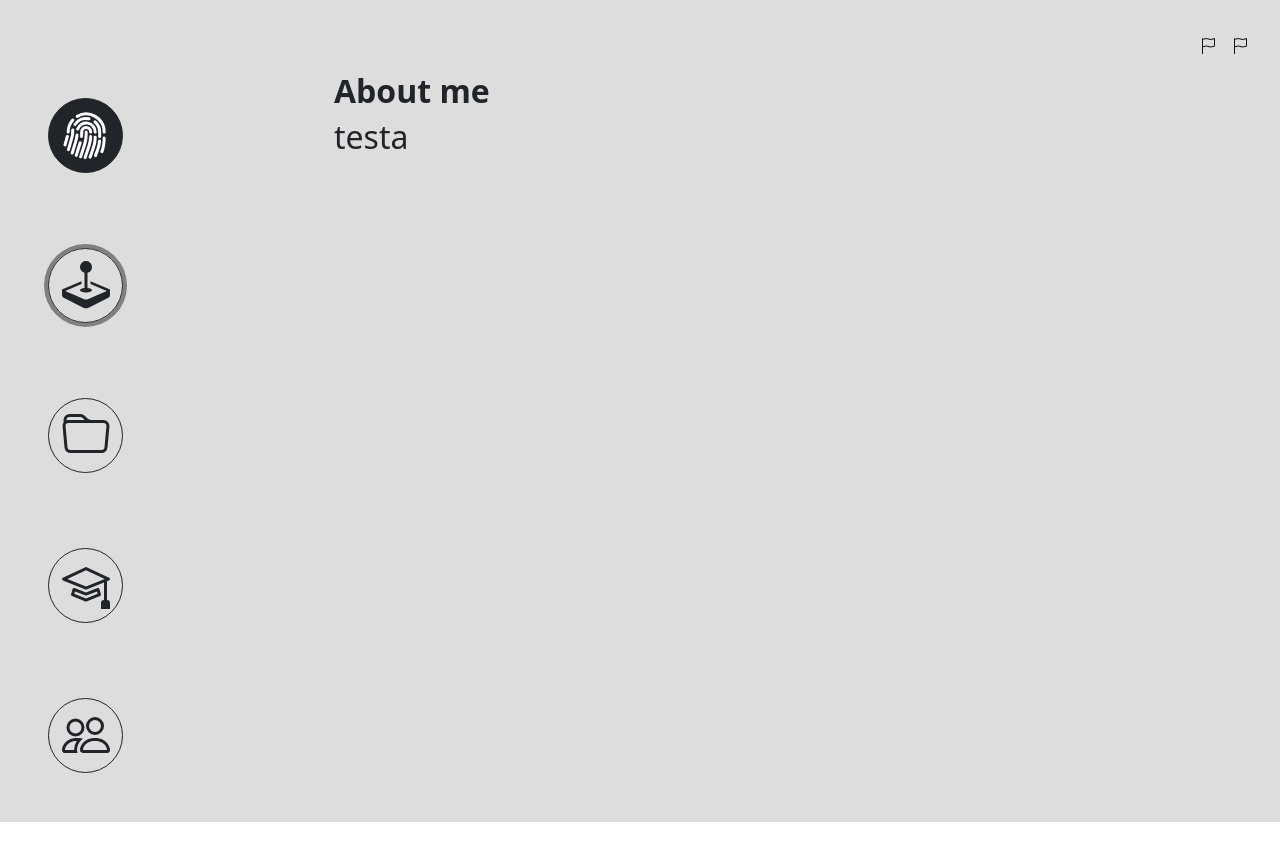
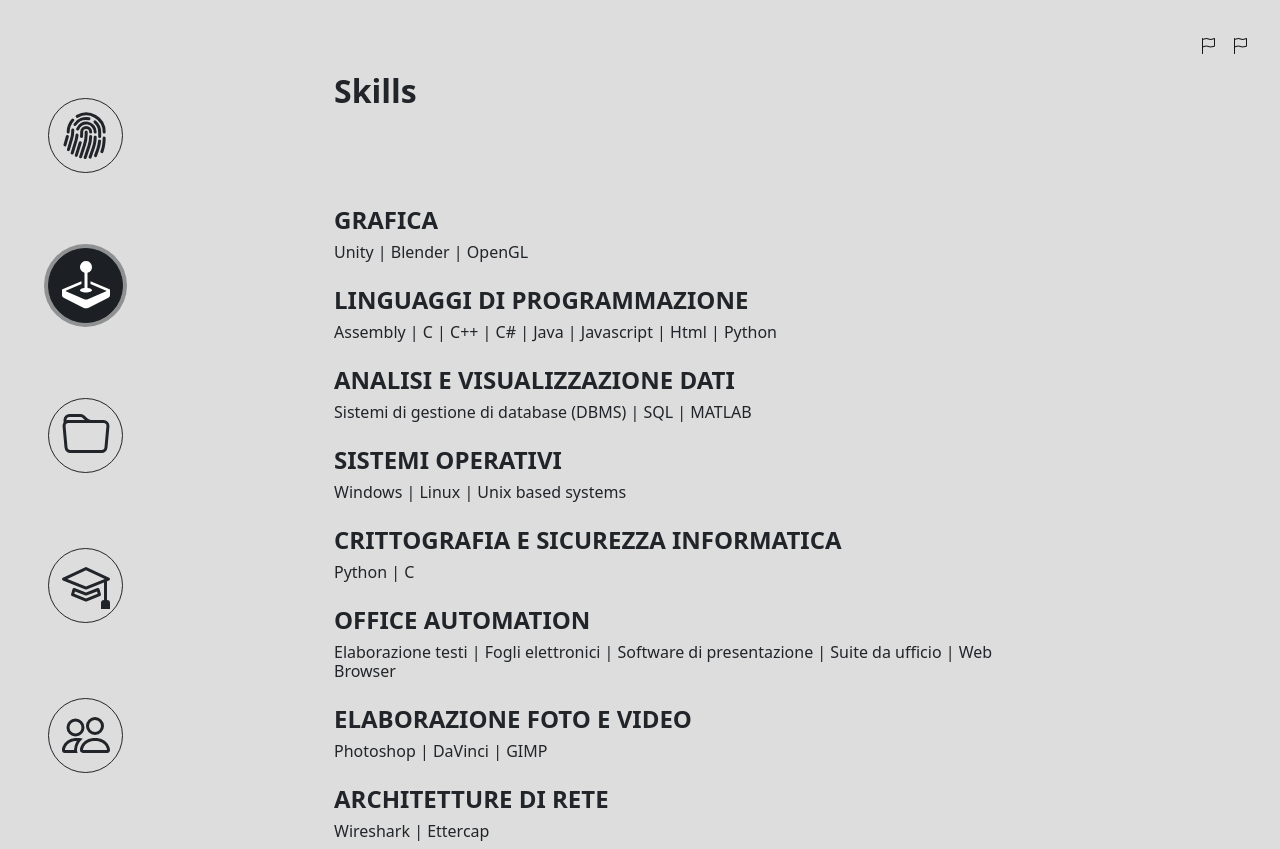
Before and after one commit to FrancescoB97/FrancescoB97.github.io, a React (Create React App) app: page /AboutMe in a window 1280 px wide. Both pictures are taken after a click on the item 97 px from the left and 297 px from the top of the page. Before the commit the page ends 822 px from the top, so only its background shows below. Built offline with nearby package versions, Linux system fonts and the light colour scheme.

Commit message:
feat: Skills aggiunto

```diff
--- a/public/index.html
+++ b/public/index.html
@@ -24,7 +24,7 @@
       work correctly both with client-side routing and a non-root public URL.
       Learn how to configure a non-root public URL by running `npm run build`.
     -->
-    <title>React App</title>
+    <title>Francesco Bonini</title>
   </head>
   <body>
     <noscript>You need to enable JavaScript to run this app.</noscript>
--- a/src/App.js
+++ b/src/App.js
@@ -1,14 +1,22 @@
 import "./App.css";
 import "bootstrap/dist/css/bootstrap.min.css";
 import { Col, Row, Container } from "react-bootstrap";
+import { useState } from 'react';
 import AppSidebar from "./components/AppSidebar";
 import { AppNavbar } from "./components/AppNavbar";
 import { AboutMePage } from "./components/AboutMe";
+import { SkillsPage } from "./components/Skills";
 import { BrowserRouter as Router, Route, Switch, Redirect } from 'react-router-dom';
 
 
+function App() {
+  const [title, setTitle] = useState("AboutMe");
 
-function App() {
+  const updateTitle = (newTitle) => {
+    setTitle(newTitle);
+  };
+
+
   return (
     <Router >
       <Container fluid className="AppBk m-0 p-0">
@@ -16,24 +24,24 @@ function App() {
           <AppNavbar />
           <Row>
             <Col md={3}>
-              <AppSidebar/>
+              <AppSidebar title={title}/>
             </Col>
 
             <Switch>
               <Col md={7}>
 
-              <h2><b>About me</b></h2>
+              <h2><b>{title}</b></h2>
 
               <Route exact path="/" render={() => (
                 <Redirect to='/AboutMe' />
               )} />
 
               <Route path="/AboutMe" render={() => (
-                  <AboutMePage/>
+                  <AboutMePage updateTitle={updateTitle}/>
               )} />
 
               <Route path="/Skills" render={() => (
-                  <h2>testa</h2>
+                  <SkillsPage updateTitle={updateTitle}/>
               )} />
 
 
--- a/src/components/AboutMe.js
+++ b/src/components/AboutMe.js
@@ -2,7 +2,8 @@ import { Image } from "react-bootstrap";
 import proPic from "./Images/myPhoto.jpg";
 
 
-function AboutMePage() {
+function AboutMePage(props) {
+  props.updateTitle("AboutMe");
   return (
     <>
     <Image inline className="mx-auto d-none d-sm-block" src={proPic} roundedCircle width="200"/>
--- a/src/components/AppSidebar.js
+++ b/src/components/AppSidebar.js
@@ -4,30 +4,30 @@ import {
   AboutMeBtn,
   SkillsBtn,
   PortfolioBtn,
-  StrudentCardBtn,
+  StudentCardBtn,
   SocialsBtn,
 } from "./SideBarButton";
 
-function AppSidebar() {
+function AppSidebar(props) {
   return (
     <div className = "ms-3">
       <Nav id="filters-nav">
         <ListGroup as="ul" id="filters-nav-list">
 
           <NavLink as="li" className="myContainer">
-            <AboutMeBtn />
+            <AboutMeBtn title={props.title}/>
           </NavLink>
           <NavLink as="li" className="myContainer">
-            <SkillsBtn />
+            <SkillsBtn title={props.title}/>
           </NavLink>
           <NavLink as="li" className="myContainer">
-            <PortfolioBtn />
+            <PortfolioBtn title={props.title}/>
           </NavLink>
           <NavLink as="li" className="myContainer">
-            <StrudentCardBtn />
+            <StudentCardBtn title={props.title}/>
           </NavLink>
           <NavLink as="li" className="myContainer">
-            <SocialsBtn />
+            <SocialsBtn title={props.title}/>
           </NavLink>
         </ListGroup>
       </Nav>
--- a/src/components/SideBarButton.js
+++ b/src/components/SideBarButton.js
@@ -2,12 +2,13 @@ import "./SideBarButton.css";
 import { Button } from "react-bootstrap";
 import { Link } from 'react-router-dom';
 
-const page = "AboutMe";
 
-function AboutMeBtn() {
+
+function AboutMeBtn(props) {
+  console.log(props.title);
   return (
     <>
-      <Link to="/"><Button variant= {page === "AboutMe" ?  "dark" : "outline-dark"} id="add-survey-btn">
+      <Link to="/"><Button variant={props.title === "AboutMe" ?  "dark" : "outline-dark"} id="add-survey-btn">
         <svg xmlns="http://www.w3.org/2000/svg" width="48" height="48" fill="currentColor" class="bi bi-fingerprint" viewBox="0 0 16 16">
           <path d="M8.06 6.5a.5.5 0 0 1 .5.5v.776a11.5 11.5 0 0 1-.552 3.519l-1.331 4.14a.5.5 0 0 1-.952-.305l1.33-4.141a10.5 10.5 0 0 0 .504-3.213V7a.5.5 0 0 1 .5-.5Z" />
           <path d="M6.06 7a2 2 0 1 1 4 0 .5.5 0 1 1-1 0 1 1 0 1 0-2 0v.332c0 .409-.022.816-.066 1.221A.5.5 0 0 1 6 8.447c.04-.37.06-.742.06-1.115V7Zm3.509 1a.5.5 0 0 1 .487.513 11.5 11.5 0 0 1-.587 3.339l-1.266 3.8a.5.5 0 0 1-.949-.317l1.267-3.8a10.5 10.5 0 0 0 .535-3.048A.5.5 0 0 1 9.569 8Zm-3.356 2.115a.5.5 0 0 1 .33.626L5.24 14.939a.5.5 0 1 1-.955-.296l1.303-4.199a.5.5 0 0 1 .625-.329Z" />
@@ -20,10 +21,10 @@ function AboutMeBtn() {
   );
 }
 
-function SkillsBtn() {
+function SkillsBtn(props) {
   return (
     <>
-      <Link to="/Skills"><Button variant="outline-dark" id="add-survey-btn">
+      <Link to="/Skills"><Button variant={props.title === "Skills" ?  "dark" : "outline-dark"} id="add-survey-btn">
         <svg
           xmlns="http://www.w3.org/2000/svg"
           width="48"
@@ -40,10 +41,10 @@ function SkillsBtn() {
   );
 }
 
-function PortfolioBtn() {
+function PortfolioBtn(props) {
   return (
     <>
-      <Link to="/Portfolio"><Button variant="outline-dark" id="add-survey-btn">
+      <Link to="/Portfolio"><Button variant={props.title === "Portfolio" ?  "dark" : "outline-dark"} id="add-survey-btn">
         <svg
           xmlns="http://www.w3.org/2000/svg"
           width="48"
@@ -59,10 +60,10 @@ function PortfolioBtn() {
   );
 }
 
-function StrudentCardBtn() {
+function StudentCardBtn(props) {
   return (
     <>
-      <Link to="/StudentCard"><Button variant="outline-dark" id="add-survey-btn">
+      <Link to="/StudentCard"><Button variant={props.title === "StudentCard" ?  "dark" : "outline-dark"} id="add-survey-btn">
         <svg
           xmlns="http://www.w3.org/2000/svg"
           width="48"
@@ -79,10 +80,10 @@ function StrudentCardBtn() {
   );
 }
 
-function SocialsBtn() {
+function SocialsBtn(props) {
   return (
     <>
-      <Link to="/Socials"><Button variant="outline-dark" id="add-survey-btn">
+      <Link to="/Socials"><Button variant={props.title === "Socials" ?  "dark" : "outline-dark"} id="add-survey-btn">
         <svg
           xmlns="http://www.w3.org/2000/svg"
           width="48"
@@ -97,4 +98,4 @@ function SocialsBtn() {
     </>
   );
 }
-export { AboutMeBtn, SkillsBtn, PortfolioBtn, StrudentCardBtn, SocialsBtn };
+export { AboutMeBtn, SkillsBtn, PortfolioBtn, StudentCardBtn, SocialsBtn };
--- /dev/null
+++ b/src/components/Skills.js
@@ -0,0 +1,32 @@
+const skills = [
+  {name : "GRAFICA", list : "Unity | Blender | OpenGL"},
+  {name : "LINGUAGGI DI PROGRAMMAZIONE", list : "Assembly | C | C++ | C# | Java | Javascript | Html | Python"},
+  {name : "ANALISI E VISUALIZZAZIONE DATI", list : "Sistemi di gestione di database (DBMS) | SQL | MATLAB"},
+  {name : "SISTEMI OPERATIVI", list : "Windows | Linux | Unix based systems"},
+  {name : "CRITTOGRAFIA E SICUREZZA INFORMATICA", list : "Python | C"},
+  {name : "OFFICE AUTOMATION", list : "Elaborazione testi | Fogli elettronici | Software di presentazione | Suite da ufficio | Web Browser"},
+  {name : "ELABORAZIONE FOTO E VIDEO", list : "Photoshop | DaVinci | GIMP"},
+  {name : "ARCHITETTURE DI RETE", list : "Wireshark | Ettercap"}
+]
+
+function SkillsPage(props) {
+  props.updateTitle("Skills");
+  return (
+    <div className="mt-5 pt-4">
+      {skills.map((s) => <SkillField name={s.name} list={s.list}/>)}
+    </div>
+  );
+}
+
+
+function SkillField(props) {
+  return(
+    <div className="mt-4">
+      <h4><strong>{props.name}</strong></h4>
+      <h6>{props.list}</h6>
+    </div>
+  );
+
+}
+
+export { SkillsPage };
```
Also changed, not shown: src/App.css (line endings or trailing spaces).
